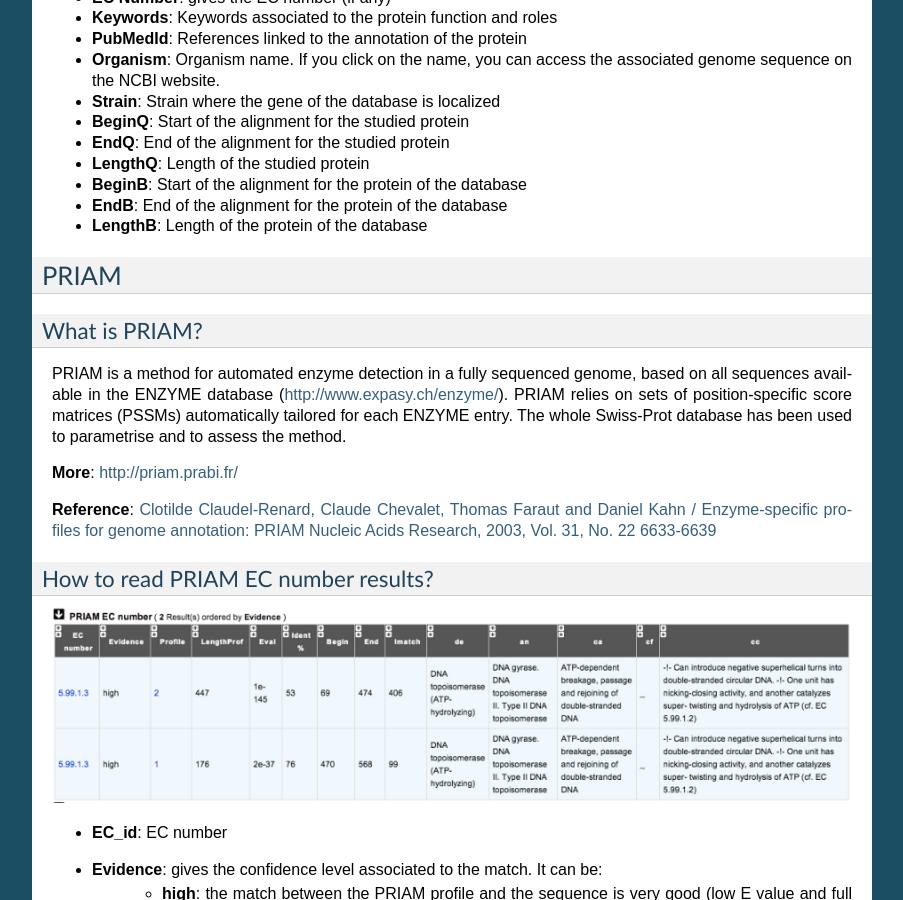
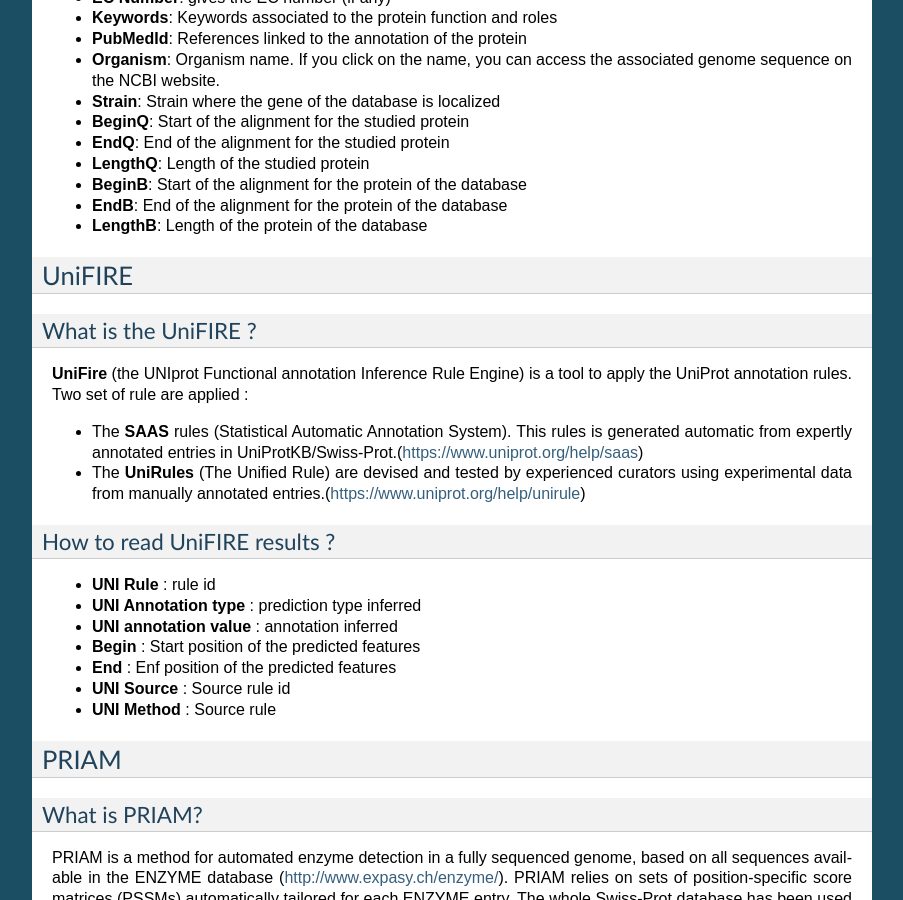
Before and after one commit to labgem/microscope-user-doc, a Sphinx documentation site: the page built from docs/content/mage/info.rst, in a window 1280 px wide and 900 px high, scrolled down 19577 px. Shown: the whole window, without its empty margins (198-1101 px from the left). Built offline with Sphinx 7.4.7, drawn with Linux system fonts in a browser that asks for light colours; formulas are drawn with MathJax 3; some of the changed text lies outside the part shown.

Commit message:
Update info.rst
Ajout d'une partie de la doc UniFIRE

```diff
--- a/docs/content/mage/info.rst
+++ b/docs/content/mage/info.rst
@@ -754,7 +754,29 @@
 * **EndB**: End of the alignment for the protein of the database
 * **LengthB**: Length of the protein of the database
 
+========
+UniFIRE
+========
 
+What is the UniFIRE ?
+---------------------
+
+**UniFire** (the UNIprot Functional annotation Inference Rule Engine) is a tool to apply the UniProt annotation rules. Two set of rule are applied :
+
+* The **SAAS** rules (Statistical Automatic Annotation System). This rules is generated automatic from expertly annotated entries in UniProtKB/Swiss-Prot.(https://www.uniprot.org/help/saas)
+* The **UniRules** (The Unified Rule) are devised and tested by experienced curators using experimental data from manually annotated entries.(https://www.uniprot.org/help/unirule)
+
+How to read UniFIRE results ?
+------------------------------
+
+
+* **UNI Rule** : rule id
+* **UNI Annotation type** : prediction type inferred
+* **UNI annotation value** : annotation inferred
+* **Begin** :  Start position of the predicted features
+* **End** : Enf position of the predicted features
+* **UNI Source** : Source rule id
+* **UNI Method** : Source rule
 
 =====
 PRIAM
```
